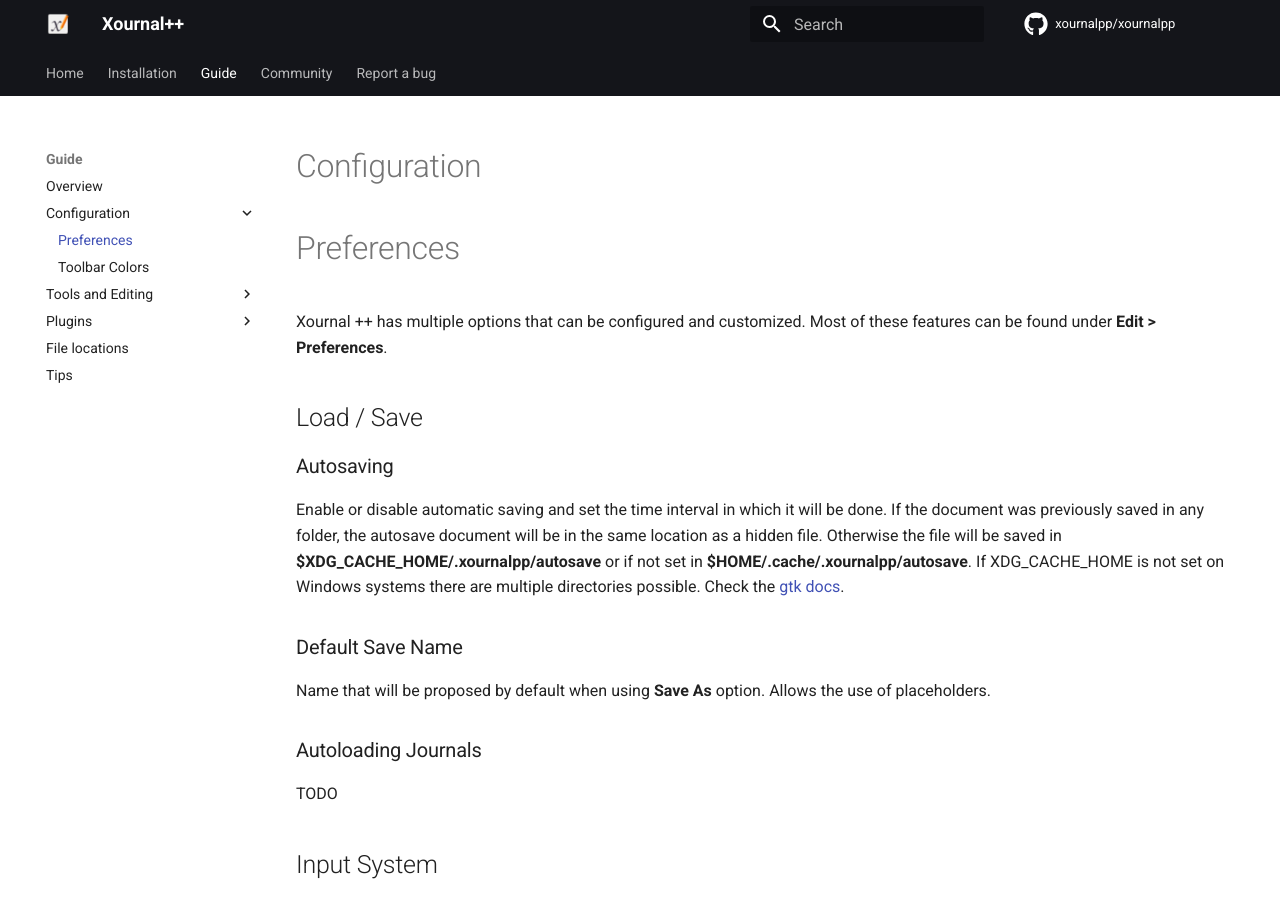
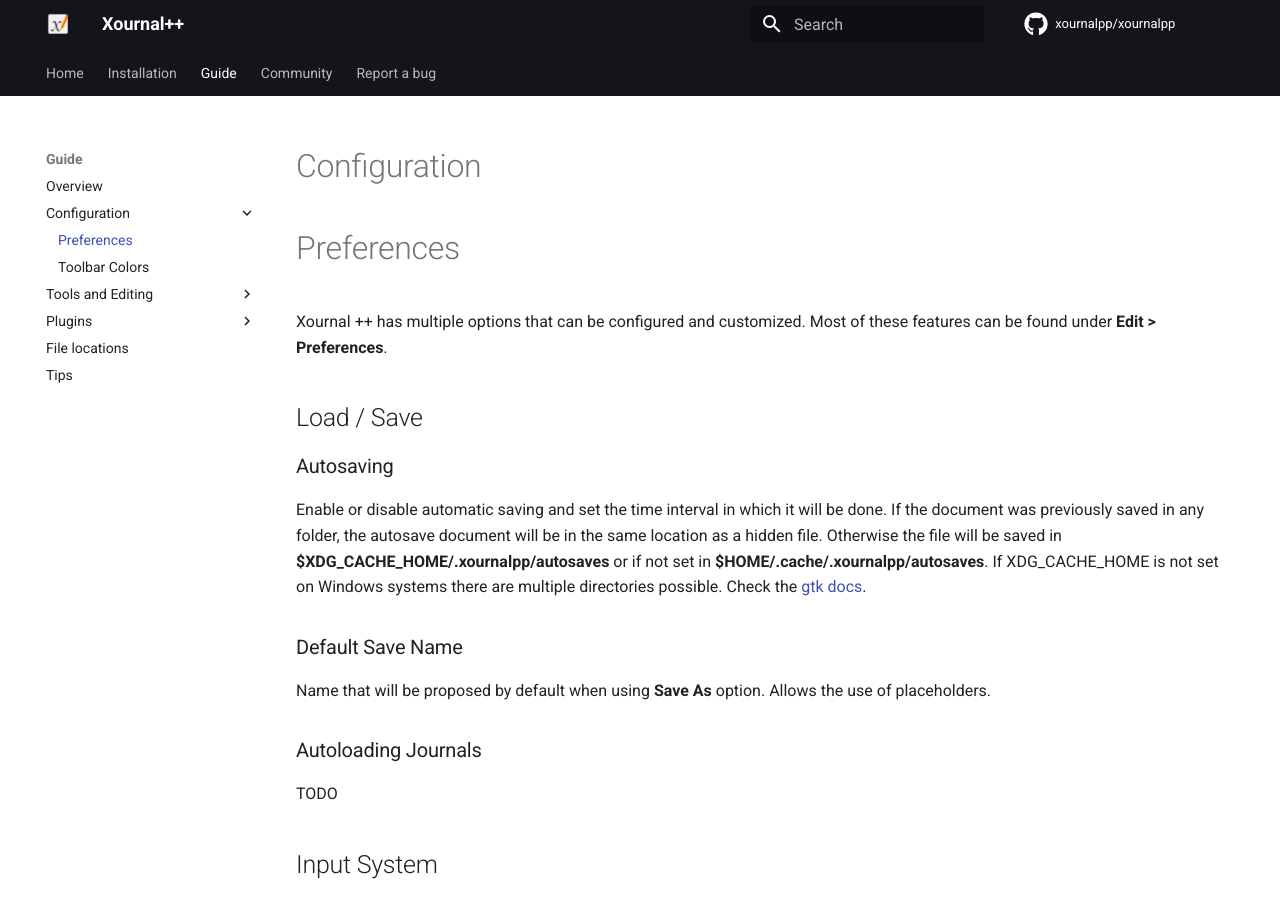
Before and after one commit to xournalpp/xournalpp.github.io, an MkDocs documentation site: the page built from docs/guide/config/preferences.md, in a window 1280 px wide and 900 px high. Built offline with MkDocs 1.6.1 and Material for MkDocs 9.7.7, drawn with Linux system fonts in a browser that asks for light colours; comment, search, counter and statistics services are not loaded; the version menu is left out.

Commit message:
fix autosave path

```diff
--- a/docs/guide/config/preferences.md
+++ b/docs/guide/config/preferences.md
@@ -7,7 +7,7 @@ Xournal ++ has multiple options that can be configured and customized. Most of t
 
 ### Autosaving
 
-Enable or disable automatic saving and set the time interval in which it will be done. If the document was previously saved in any folder, the autosave document will be in the same location as a hidden file. Otherwise the file will be saved in **$XDG_CACHE_HOME/.xournalpp/autosave** or if not set in **$HOME/.cache/.xournalpp/autosave**. If XDG_CACHE_HOME is not set on Windows systems there are multiple directories possible. Check the [gtk docs](https://docs.gtk.org/glib/func.get_user_cache_dir.html).
+Enable or disable automatic saving and set the time interval in which it will be done. If the document was previously saved in any folder, the autosave document will be in the same location as a hidden file. Otherwise the file will be saved in **$XDG_CACHE_HOME/.xournalpp/autosaves** or if not set in **$HOME/.cache/.xournalpp/autosaves**. If XDG_CACHE_HOME is not set on Windows systems there are multiple directories possible. Check the [gtk docs](https://docs.gtk.org/glib/func.get_user_cache_dir.html).
 
 ### Default Save Name
 
```
